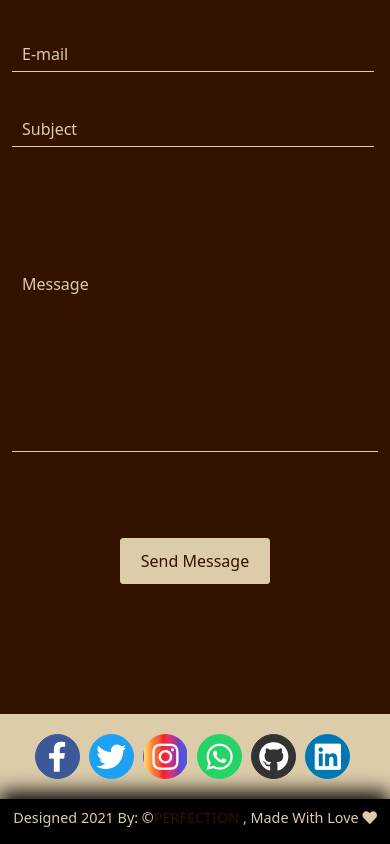
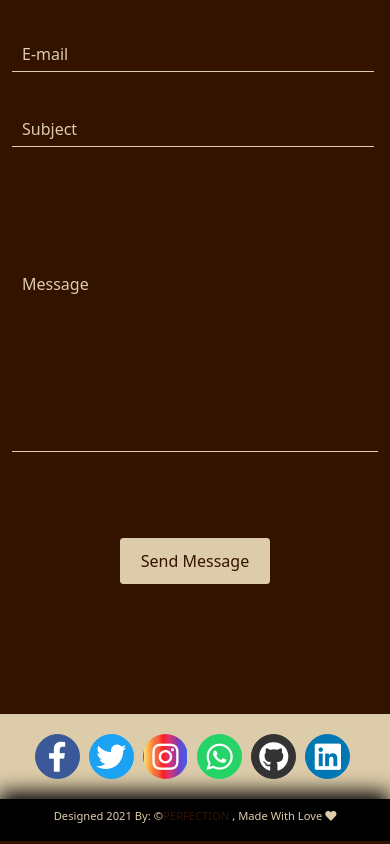
Before and after one commit to MarwanElsayed-20/Perfection, a plain HTML site: page index.html in a window 390 px wide. Shown: the part 4654-5498 px from the top of the page. Drawn offline with Linux system fonts and the light colour scheme.

Commit message:
Update style.css

```diff
--- a/css/style.css
+++ b/css/style.css
@@ -602,7 +602,7 @@ body {
   }
 
   .footer h6 {
-    font-size: .9rem !important;
+    font-size: .7rem !important;
   }
 }
 
```
